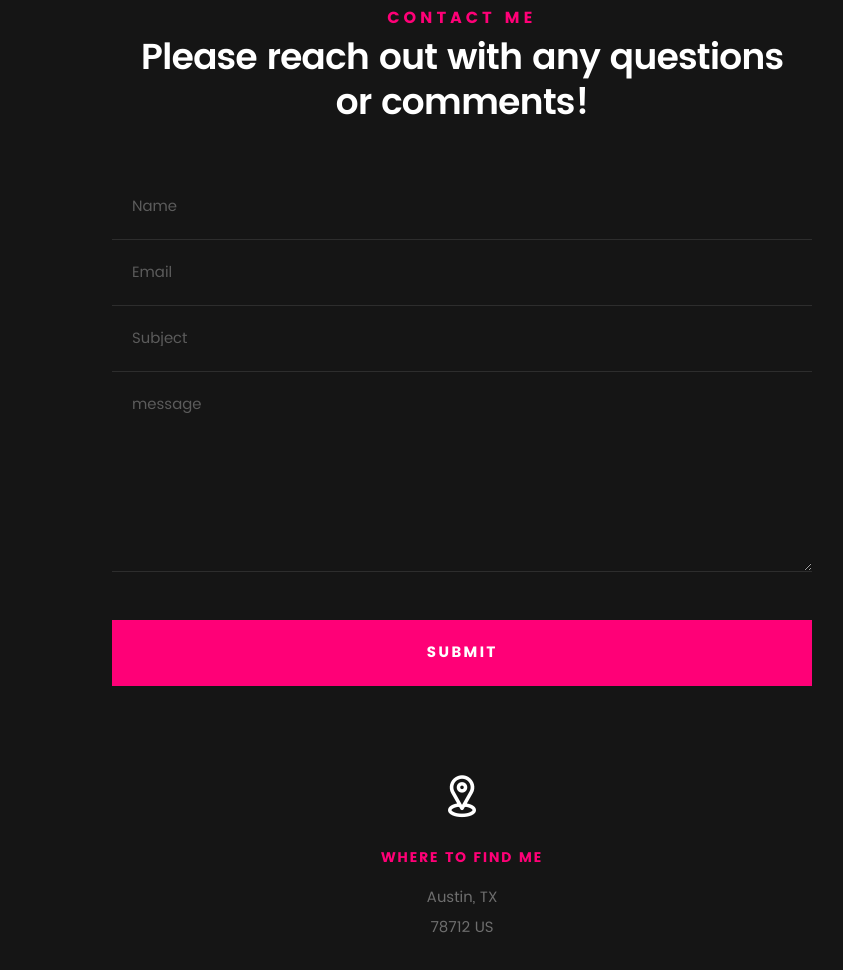
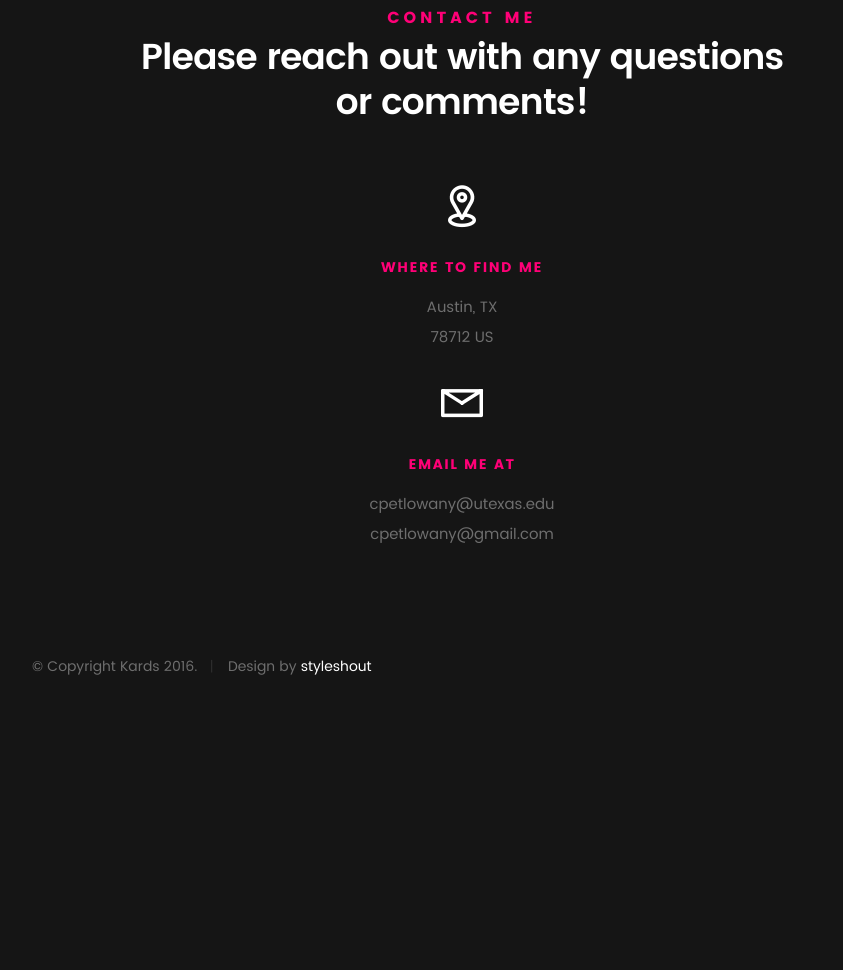
Before and after one commit to cpetlowany/cpetlowany.github.io, a plain HTML site: page index.html in a window 1280 px wide. Shown: the part 6375-7345 px from the top of the page, without its empty margins (178-1021 px from the left). After the commit the page ends 7087 px from the top, so only its background shows below. Drawn offline with Linux system fonts and the light colour scheme; files whose address does not match are found by name.

Commit message:
Remove contact form
Remove broken contact form for now

```diff
--- a/index.html
+++ b/index.html
@@ -814,53 +814,6 @@
    		</div>
    	</div> <!-- /section-intro -->
 
-   	<div class="row contact-form">
-
-   		<div class="col-twelve">
-
-            <!-- form -->
-            <form name="contactForm" id="contactForm" method="post" action="">
-      			<fieldset>
-
-                  <div class="form-field">
- 						   <input name="contactName" type="text" id="contactName" placeholder="Name" value="" minlength="2" required="">
-                  </div>
-                  <div class="form-field">
-	      			   <input name="contactEmail" type="email" id="contactEmail" placeholder="Email" value="" required="">
-	               </div>
-                  <div class="form-field">
-	     				   <input name="contactSubject" type="text" id="contactSubject" placeholder="Subject" value="">
-	               </div>
-                  <div class="form-field">
-	                 	<textarea name="contactMessage" id="contactMessage" placeholder="message" rows="10" cols="50" required=""></textarea>
-	               </div>
-                 <div class="form-field">
-                     <button class="submitform">Submit</button>
-                     <div id="submit-loader">
-                        <div class="text-loader">Sending...</div>
-       				      <div class="s-loader">
-								  	<div class="bounce1"></div>
-								  	<div class="bounce2"></div>
-								  	<div class="bounce3"></div>
-								</div>
-							</div>
-                  </div>
-
-      			</fieldset>
-      		</form> <!-- Form End -->
-
-            <!-- contact-warning -->
-            <div id="message-warning">
-            </div>
-            <!-- contact-success -->
-      		<div id="message-success">
-               <i class="fa fa-check"></i>Your message was sent, thank you!<br>
-      		</div>
-
-         </div> <!-- /col-twelve -->
-
-   	</div> <!-- /contact-form -->
-
    	<div class="row contact-info">
 
    		<div class="col-twelve tab-right">
```
